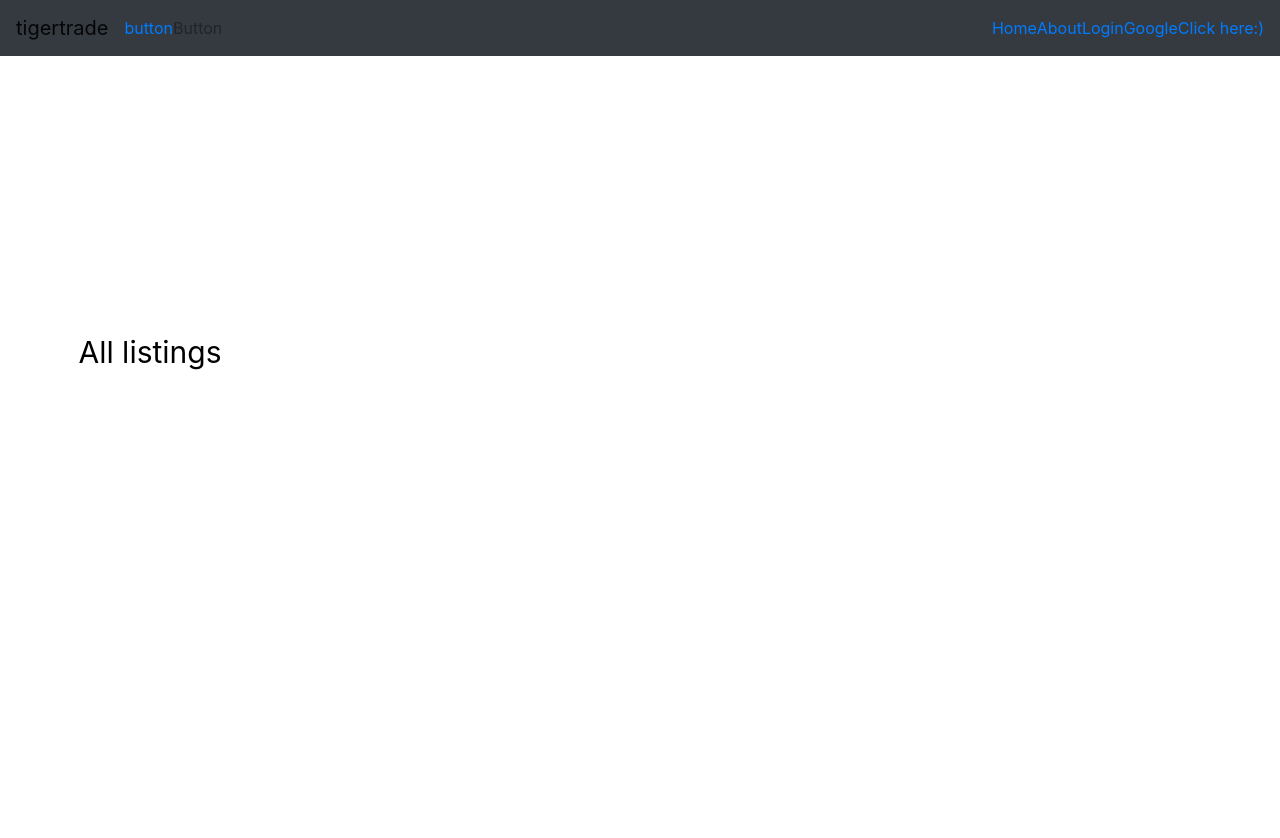
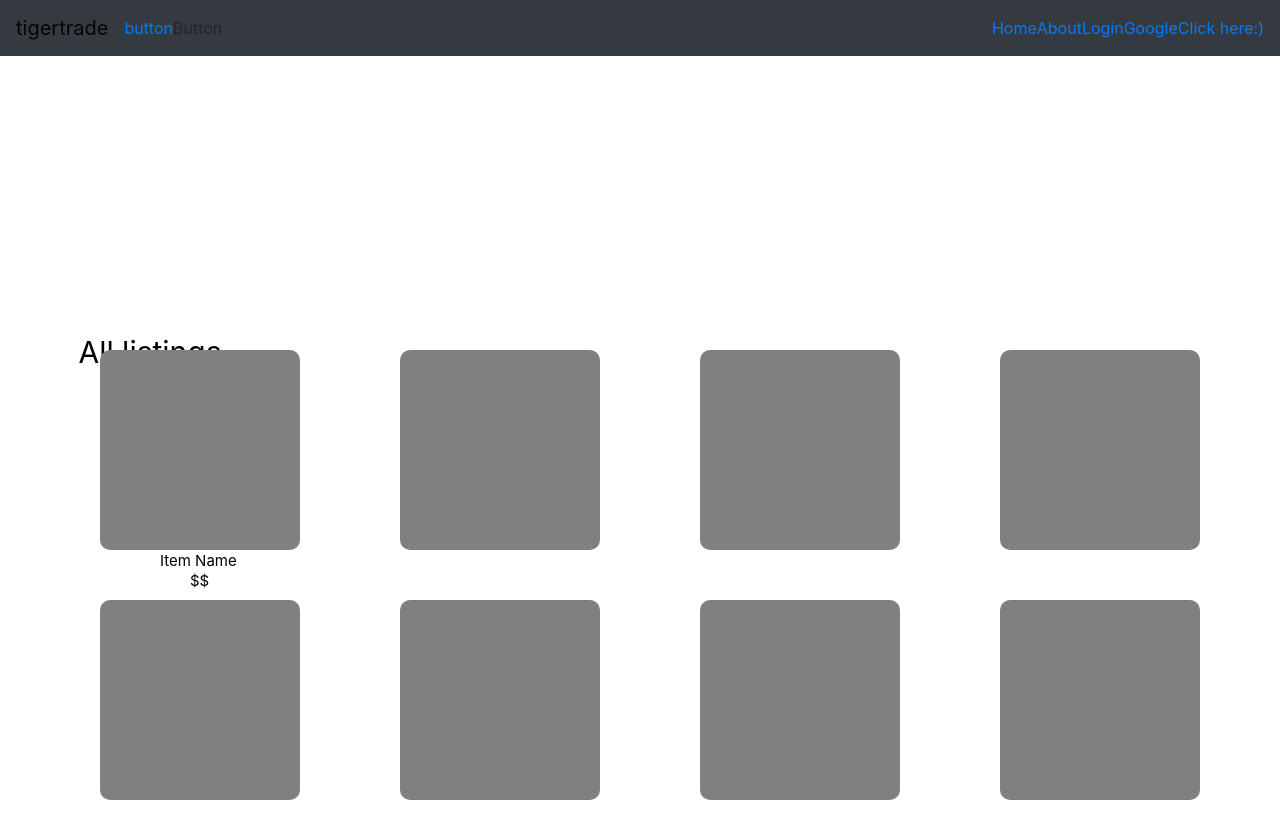
Before and after one commit to Daniel-Wey/odus-student-groups-redesign, a React (Create React App) app: page /landingPageBottom in a window 1280 px wide. Shown: the top 838 px of the page. Built offline with nearby package versions, Linux system fonts and the light colour scheme.

Commit message:
items list

```diff
--- a/src/LandingPageBottom.js
+++ b/src/LandingPageBottom.js
@@ -13,8 +13,22 @@ class LandingPageBottom extends React.Component {
     render() {
         return (
             <div>
-                 <hr  />
+                <div>
                 <span id = "listings"> All listings</span>
+                </div>
+
+                <div id= "itemList">
+                    <div id="item1"></div>
+                    <span id="name1"> Item Name</span>
+                    <span id="amt1"> $$</span>
+                    <div id="item2"></div>
+                    <div id="item3"></div>
+                    <div id="item4"></div>
+                    <div id="item5"></div>
+                    <div id="item6"></div>
+                    <div id="item7"></div>
+                    <div id="item8"></div>
+                </div>
 
             </div>
         )
--- a/src/LandingPageBottomStyle.css
+++ b/src/LandingPageBottomStyle.css
@@ -7,4 +7,122 @@
 
 }
 
-hr {clear: both;}
+#itemList{
+
+
+    position: fixed;
+    top: 340px;
+    left: 80px;
+    width: 1300px;
+    height: 100%;
+    overflow-y:auto;
+    display: flex;
+}
+
+#name1{
+    text-align:center;
+    position: fixed;
+    top: 550px;
+    left:160px;
+    font-size:15px;
+}
+#amt1{
+    text-align:center;
+    position: fixed;
+    top: 570px;
+    left:190px;
+    font-size:15px;
+}
+#item1{
+    width:200px;
+    height:200px;
+    background-color: gray;
+    position: fixed;
+    top: 350px;
+    left:100px;
+    border-radius:10px;
+
+}
+
+#item2{
+    width:200px;
+    height:200px;
+    background-color: gray;
+    position: fixed;
+    top: 350px;
+    left:400px;
+    border-radius:10px;
+
+}
+
+#item3{
+    width:200px;
+    height:200px;
+    background-color: gray;
+    position: fixed;
+    top: 350px;
+    left:700px;
+    border-radius:10px;
+
+}
+
+#item4{
+
+    width:200px;
+    height:200px;
+    background-color: gray;
+    position: fixed;
+    top: 350px;
+    left:1000px;
+    border-radius:10px;
+
+}
+
+#item5{
+
+    width:200px;
+    height:200px;
+    background-color: gray;
+    position: fixed;
+    top: 600px;
+    left:100px;
+    border-radius:10px;
+
+}
+
+
+#item6{
+
+    width:200px;
+    height:200px;
+    background-color: gray;
+    position: fixed;
+    top: 600px;
+    left:400px;
+    border-radius:10px;
+
+}
+
+#item7{
+
+    width:200px;
+    height:200px;
+    background-color: gray;
+    position: fixed;
+    top: 600px;
+    left:700px;
+    border-radius:10px;
+
+}
+
+#item8{
+
+    width:200px;
+    height:200px;
+    background-color: gray;
+    position: fixed;
+    top: 600px;
+    left:1000px;
+    border-radius:10px;
+
+}
```
